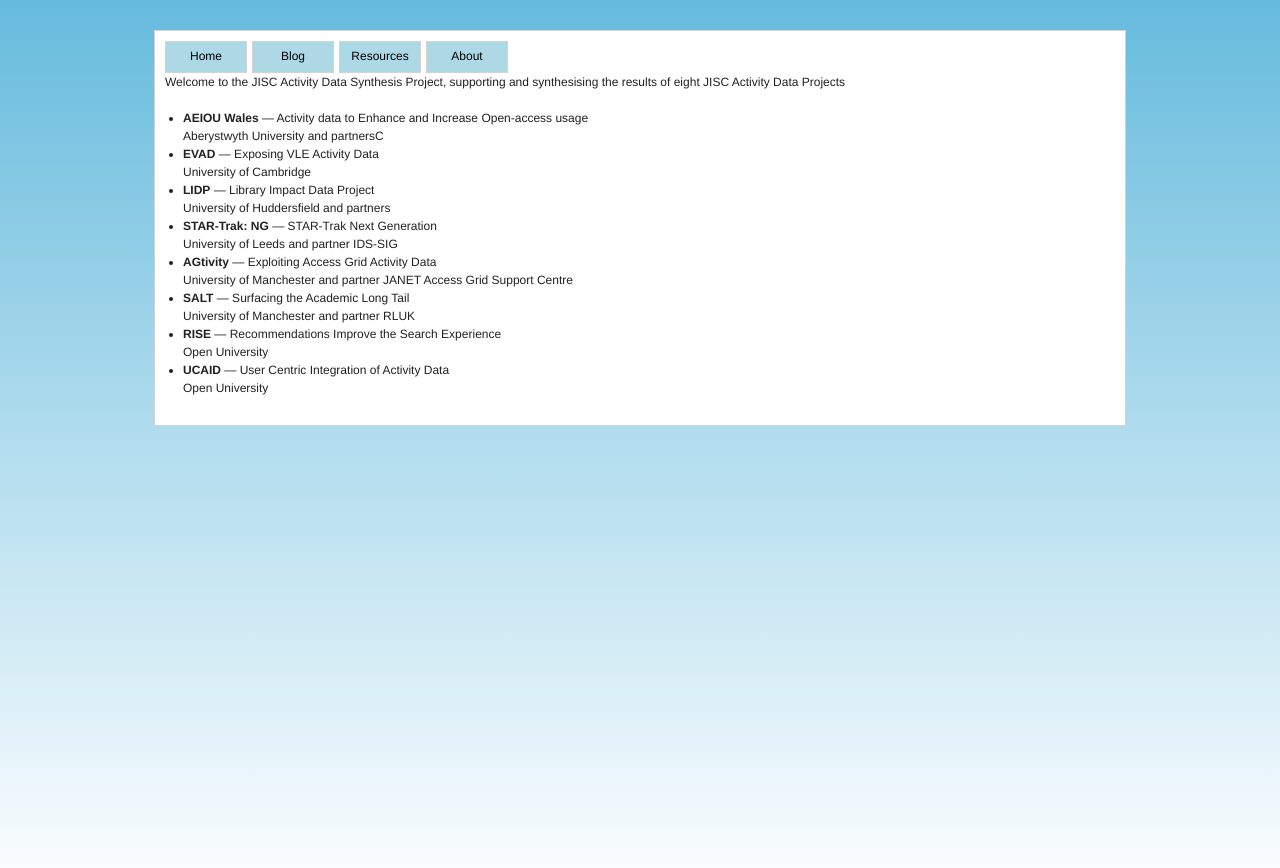
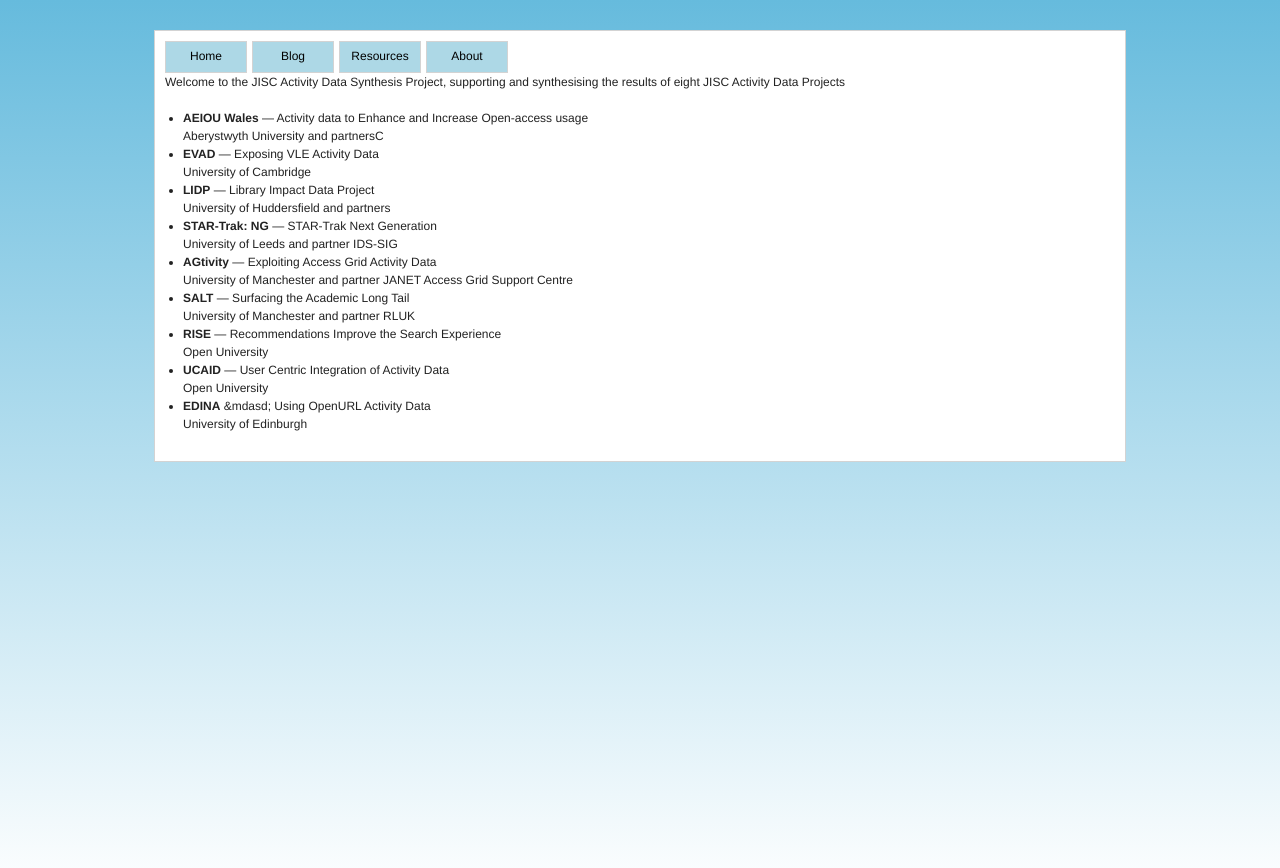
Before and after one commit to activitydata/activitydata.github.com, a Jekyll site: the page built from index.html, in a window 1280 px wide. Shown: the top 868 px of the page. Built offline with Jekyll 4.4.1, drawn with Linux system fonts in a browser that asks for light colours; Markdown is read by kramdown in place of the engine named in the settings.

Commit message:
Added new project

```diff
--- a/index.html
+++ b/index.html
@@ -31,4 +31,5 @@
 
 <li><strong>UCAID</strong> &mdash; User Centric Integration of Activity
 Data<br/>Open University<br/></li>
+<li><strong>EDINA</strong> &mdasd; Using OpenURL Activity Data<br/>University of Edinburgh</li>
 </ul>
```
